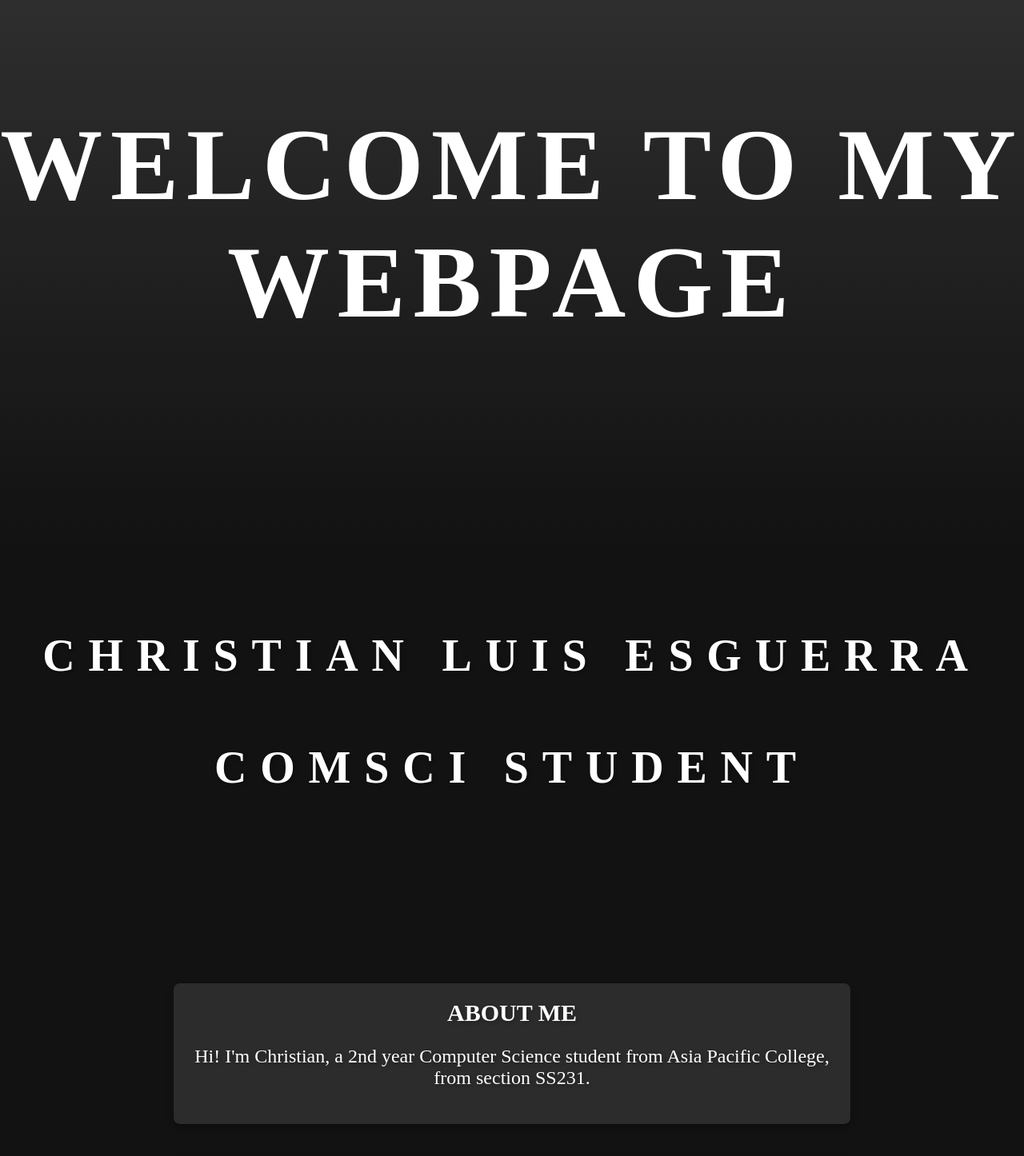
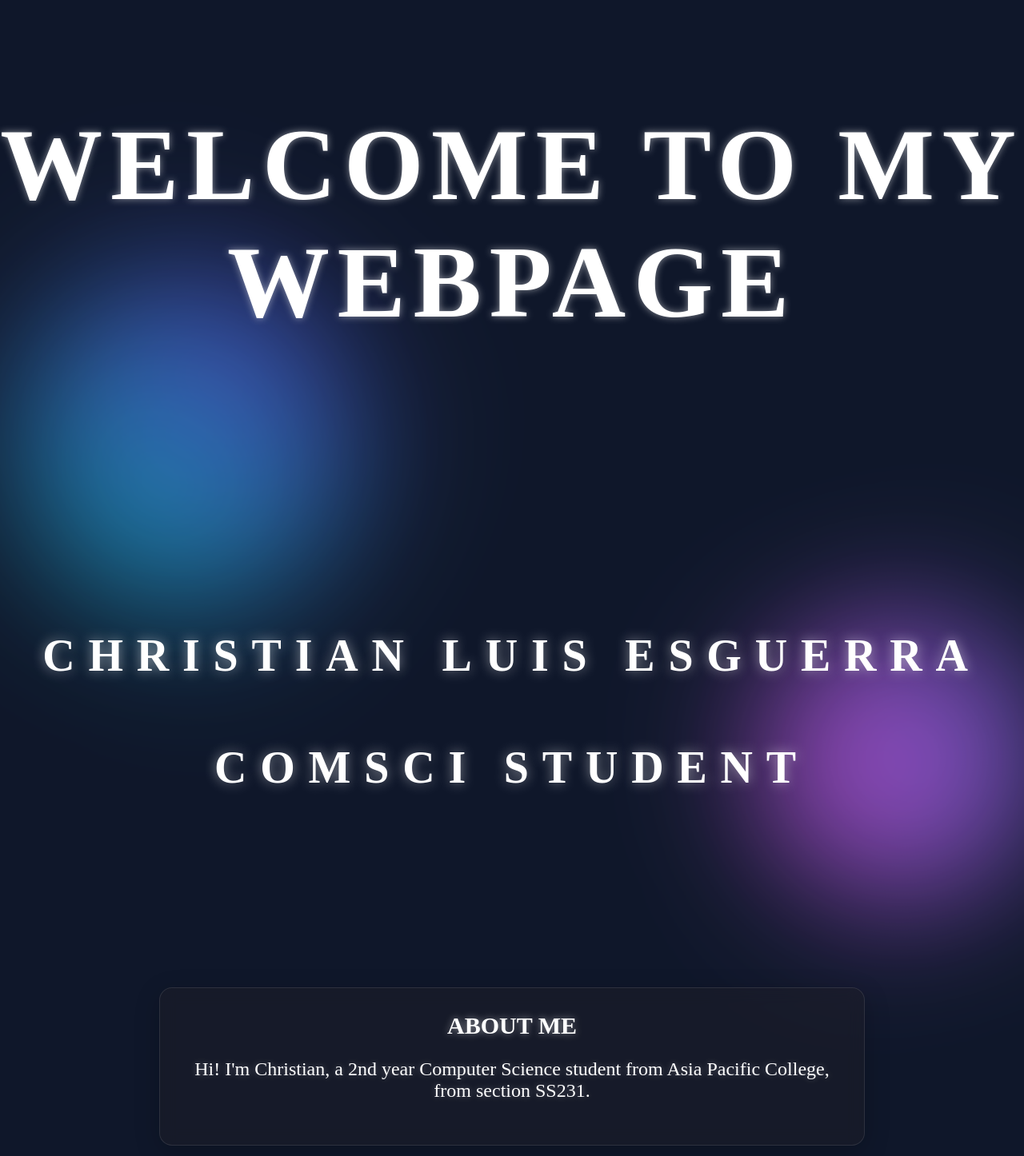
Before and after one commit to apcciesguerra/personal-website-finals-, a Vue app: page / in a window 1280 px wide. Shown: the part 120-1566 px from the top of the page at 80% size. Built offline with nearby package versions, Linux system fonts and the light colour scheme; a web font is replaced by a local one.

Commit message:
Added inspira.ui components

```diff
--- a/package.json
+++ b/package.json
@@ -15,11 +15,15 @@
   "devDependencies": {
     "@babel/core": "^7.12.16",
     "@babel/eslint-parser": "^7.12.16",
+    "@tailwindcss/postcss7-compat": "^2.2.17",
     "@vue/cli-plugin-babel": "~5.0.0",
     "@vue/cli-plugin-eslint": "~5.0.0",
     "@vue/cli-service": "~5.0.0",
+    "autoprefixer": "^9.8.8",
     "eslint": "^7.32.0",
-    "eslint-plugin-vue": "^8.0.3"
+    "eslint-plugin-vue": "^8.0.3",
+    "postcss": "^7.0.39",
+    "tailwindcss": "npm:@tailwindcss/postcss7-compat@^2.2.17"
   },
   "eslintConfig": {
     "root": true,
--- /dev/null
+++ b/postcss.config.js
@@ -0,0 +1,6 @@
+module.exports = {
+  plugins: {
+    tailwindcss: {},
+    autoprefixer: {},
+  },
+}
--- a/src/App.vue
+++ b/src/App.vue
@@ -1,5 +1,6 @@
 <template>
   <div id="app">
+    <aurora-background>
       <!-- Splash Screen -->
       <div class="splash-screen">
         <div class="welcome-container">
@@ -30,18 +31,21 @@
 
         <footer>© Asia Pacific College 2025</footer>
       </div>
+    </aurora-background>
   </div>
 </template>
 
 <script>
 import ImageSlider from './components/ImageSlider.vue'
 import SuggestionForm from './components/SuggestionForm.vue'
+import AuroraBackground from './components/ui/AuroraBackground.vue'
 
 export default {
   name: 'App',
   components: {
     ImageSlider,
-    SuggestionForm
+    SuggestionForm,
+    AuroraBackground
   },
   data() {
     return {
@@ -119,4 +123,9 @@ export default {
 @import './assets/css/style.css';
 @import './assets/css/cards.css';
 @import './assets/css/form.css';
+
+#app {
+  min-height: 100vh;
+  width: 100%;
+}
 </style>
--- a/src/assets/css/cards.css
+++ b/src/assets/css/cards.css
@@ -1,27 +1,30 @@
 /* Cards Styling */
 .card {
-    background: #323232cc; /* Semi-transparent dark background */
+    background: rgba(30, 30, 40, 0.5); /* Semi-transparent dark background */
     color: white;
     text-align: center;
-    padding: 20px;
-    margin: 20px 0; /* Space between each card */
-    border-radius: 8px; /* Rounded corners */
-    box-shadow: 0 4px 8px rgba(0, 0, 0, 0.3); /* Subtle depth effect */
+    padding: 30px;
+    margin: 25px 0; /* Space between each card */
+    border-radius: 16px; /* Rounded corners */
+    box-shadow: 0 8px 32px rgba(0, 0, 0, 0.2); /* Subtle depth effect */
     width: 65%;
     max-width: 1200px; /* Limit width */
-    transition: opacity 1.5s ease, transform 1.5s ease, box-shadow 0.5s ease, background 0.5s ease; /* Smooth fade and scale */
+    transition: all 0.6s ease; /* Smooth transitions */
     opacity: 0; /* Initially hidden */
     position: relative;
     transform: translateY(50px); /* Slight downward offset */
-  }
+    backdrop-filter: blur(10px);
+    border: 1px solid rgba(255, 255, 255, 0.1);
+}
 
-  .card.show {
+.card.show {
     opacity: 1; /* Fully visible */
     transform: translateY(0); /* Move to its final position */
-  }
+}
 
-  /* Cards Glow Effect testing */
-  .card:hover {
-    box-shadow: 0 0 20px #662e95; /* Glowing border */
-    background: #442a58; /* background */
-  }
+/* Cards Glow Effect */
+.card:hover {
+    box-shadow: 0 0 25px rgba(102, 46, 149, 0.6); /* Glowing border */
+    background: rgba(68, 42, 88, 0.6); /* background */
+    transform: translateY(-5px) scale(1.02);
+}
--- a/src/assets/css/form.css
+++ b/src/assets/css/form.css
@@ -16,16 +16,24 @@
 
   /* Form Styling */
   #app3 form {
-    background: rgba(0, 0, 0, 0.6); /* Transparent dark background */
-    color: #662e92; /* font color */
+    background: rgba(30, 30, 40, 0.5); /* Semi-transparent dark background */
+    color: #a67fde; /* font color */
     font-weight: 700; /* Bold font */
     align-items: center;
     justify-content: center;
     text-align: center;
     margin: 60px 0;
-    padding: 30px;
-    border-radius: 8px;
-    box-shadow: 0 4px 8px rgba(0, 0, 0, 0.2); /* Depth effect */
+    padding: 40px;
+    border-radius: 16px;
+    box-shadow: 0 8px 32px rgba(0, 0, 0, 0.2); /* Depth effect */
+    backdrop-filter: blur(10px);
+    border: 1px solid rgba(255, 255, 255, 0.1);
+    transition: all 0.6s ease;
+  }
+
+  #app3 form:hover {
+    box-shadow: 0 0 25px rgba(102, 46, 149, 0.6);
+    transform: translateY(-5px);
   }
 
   #app3 input, #app3 button {
@@ -33,35 +41,50 @@
     font-size: 1.2rem;
     padding: 15px;
     margin: 10px 0;
-    border-radius: 5px;
+    border-radius: 8px;
     border: none;
   }
 
   #app3 input[type="text"] {
     text-transform: none; /* Exclude input text from being uppercase */
     width: 100%; /* Adjust width as needed */
-    padding: 10px; /* Adjust padding as needed */
+    padding: 12px; /* Adjust padding as needed */
     box-sizing: border-box;
+    background: rgba(255, 255, 255, 0.9);
+    transition: all 0.3s ease;
+    box-shadow: 0 2px 10px rgba(0, 0, 0, 0.1);
+  }
+
+  #app3 input[type="text"]:focus {
+    outline: none;
+    box-shadow: 0 0 15px rgba(166, 127, 222, 0.5);
+    background: white;
   }
 
   #app3 button {
-    background: white;
+    background: rgba(255, 255, 255, 0.8);
     color: black; /* Dark text for contrast */
     cursor: pointer;
-    transition: background 0.3s ease;
+    transition: all 0.3s ease;
+    backdrop-filter: blur(5px);
   }
 
   #app3 button:hover {
-    background: #c185ee;
+    background: rgba(193, 133, 238, 0.8);
+    transform: translateY(-2px);
+    box-shadow: 0 5px 15px rgba(193, 133, 238, 0.4);
   }
 
   /* Status message styling */
   #app3 .status-message {
-    color: #662e92;
+    color: #a67fde;
     font-weight: bold;
     margin-top: 15px;
-    background: rgba(0, 0, 0, 0.6);
-    padding: 10px;
-    border-radius: 5px;
+    background: rgba(30, 30, 40, 0.5);
+    padding: 15px;
+    border-radius: 8px;
     text-align: center;
+    backdrop-filter: blur(10px);
+    border: 1px solid rgba(255, 255, 255, 0.1);
+    box-shadow: 0 4px 15px rgba(0, 0, 0, 0.2);
   }
--- a/src/assets/css/style.css
+++ b/src/assets/css/style.css
@@ -2,7 +2,6 @@
 
 /* General Background Stuff */
 body {
-  background: #121212; /* webpage bg color */
   color: white; /* webpage font color */
   font-family: "Funnel Sans", serif;
   font-weight: 400;
@@ -18,7 +17,6 @@ body {
   display: flex;
   justify-content: center;
   align-items: center;
-  background: linear-gradient(to bottom, #333, #121212);
 }
 
 .welcome-container {
@@ -33,6 +31,7 @@ body {
   opacity: 0;
   transform: translateY(-20px);
   animation: fadeIn 2s forwards;
+  text-shadow: 0 0 10px rgba(255, 255, 255, 0.5);
 }
 
 /* Fade Out Effect */
@@ -69,17 +68,17 @@ header h1 {
   text-align: center;
   margin-top: 70px;
   margin-bottom: 180px;
-  text-shadow: 2px 2px 5px rgba(0, 0, 0, 0.3); /* Subtle shadow */
+  text-shadow: 0 0 15px rgba(255, 255, 255, 0.5);
 }
 
 strong {
   font-size: 30px;
   text-transform: uppercase;
-  text-shadow: 2px 2px 5px rgba(0, 0, 0, 0.3); /* Subtle shadow */
+  text-shadow: 0 0 10px rgba(255, 255, 255, 0.5);
 }
 
 p {
-  text-shadow: 2px 2px 5px rgba(0, 0, 0, 0.3); /* Subtle shadow */
+  text-shadow: 0 0 8px rgba(255, 255, 255, 0.3);
   font-size: 1.5rem;
 }
 
@@ -89,6 +88,7 @@ html {
 
 footer {
   margin-bottom: 25px;
+  text-shadow: 0 0 8px rgba(255, 255, 255, 0.3);
 }
 
 /* Picture Gallery Button Styling */
@@ -99,14 +99,17 @@ footer {
   margin: 10px 0;
   border-radius: 5px;
   border: none;
-  background: white;
+  background: rgba(255, 255, 255, 0.8);
   color: black; /* Dark text for contrast */
   cursor: pointer;
-  transition: background 0.3s ease;
+  transition: all 0.3s ease;
+  backdrop-filter: blur(5px);
 }
 
 .slider-button:hover {
-  background: #c185ee;
+  background: rgba(193, 133, 238, 0.8);
+  transform: translateY(-2px);
+  box-shadow: 0 5px 15px rgba(193, 133, 238, 0.4);
 }
 
 .slider img {
@@ -114,6 +117,8 @@ footer {
   height: auto;
   display: block;
   margin: 0 auto;
+  border-radius: 8px;
+  box-shadow: 0 5px 15px rgba(0, 0, 0, 0.3);
 }
 
 /* Supabase connection error message */
@@ -126,4 +131,5 @@ footer {
   text-align: center;
   max-width: 600px;
   font-weight: bold;
+  backdrop-filter: blur(5px);
 }
--- /dev/null
+++ b/src/components/ui/AuroraBackground.vue
@@ -0,0 +1,124 @@
+<template>
+  <div class="aurora-container">
+    <div class="aurora-overlay">
+      <div
+        v-for="(_, i) in Array(5)"
+        :key="i"
+        :class="[
+          'aurora-blob',
+          `aurora-blob-${i + 1}`
+        ]"
+      ></div>
+    </div>
+    <div class="aurora-content">
+      <slot></slot>
+    </div>
+  </div>
+</template>
+
+<script>
+export default {
+  name: 'AuroraBackground'
+}
+</script>
+
+<style scoped>
+.aurora-container {
+  position: relative;
+  width: 100%;
+  overflow: hidden;
+  background-color: #0f172a;
+  display: flex;
+  flex-direction: column;
+  align-items: center;
+  justify-content: center;
+  min-height: 100vh;
+}
+
+.aurora-overlay {
+  position: absolute;
+  inset: 0;
+  overflow: hidden;
+}
+
+.aurora-content {
+  position: relative;
+  z-index: 10;
+  width: 100%;
+}
+
+.aurora-blob {
+  position: absolute;
+  height: 300px;
+  width: 300px;
+  border-radius: 50%;
+  mix-blend-mode: screen;
+  filter: blur(80px);
+  opacity: 0.7;
+  animation: move 25s linear infinite;
+  transform-origin: center;
+}
+
+.aurora-blob-1 {
+  background: linear-gradient(to right, #4f46e5, #06b6d4);
+  left: 0%;
+  top: 10%;
+  height: 400px;
+  width: 400px;
+  animation-delay: -2s;
+}
+
+.aurora-blob-2 {
+  background: linear-gradient(to right, #8b5cf6, #d946ef);
+  right: 0%;
+  top: 20%;
+  height: 350px;
+  width: 350px;
+  animation-delay: -5s;
+}
+
+.aurora-blob-3 {
+  background: linear-gradient(to right, #ec4899, #f43f5e);
+  left: 20%;
+  bottom: 20%;
+  height: 300px;
+  width: 300px;
+  animation-delay: -8s;
+}
+
+.aurora-blob-4 {
+  background: linear-gradient(to right, #14b8a6, #84cc16);
+  right: 20%;
+  bottom: 10%;
+  height: 450px;
+  width: 450px;
+  animation-delay: -11s;
+}
+
+.aurora-blob-5 {
+  background: linear-gradient(to right, #f97316, #eab308);
+  left: 40%;
+  top: 40%;
+  height: 500px;
+  width: 500px;
+  animation-delay: -14s;
+}
+
+@keyframes move {
+  0% {
+    transform: translate(0, 0) rotate(0deg) scale(1);
+  }
+  25% {
+    transform: translate(10%, 10%) rotate(90deg) scale(1.1);
+  }
+  50% {
+    transform: translate(5%, -5%) rotate(180deg) scale(1);
+  }
+  75% {
+    transform: translate(-10%, 5%) rotate(270deg) scale(0.9);
+  }
+  100% {
+    transform: translate(0, 0) rotate(360deg) scale(1);
+  }
+}
+</style>
```
Also changed, not shown: tailwind.config.js (added, +10 -0 lines), 1 other file (tests, documents, lock files or other folders). Lines whose indentation alone changed are shown as unchanged.
